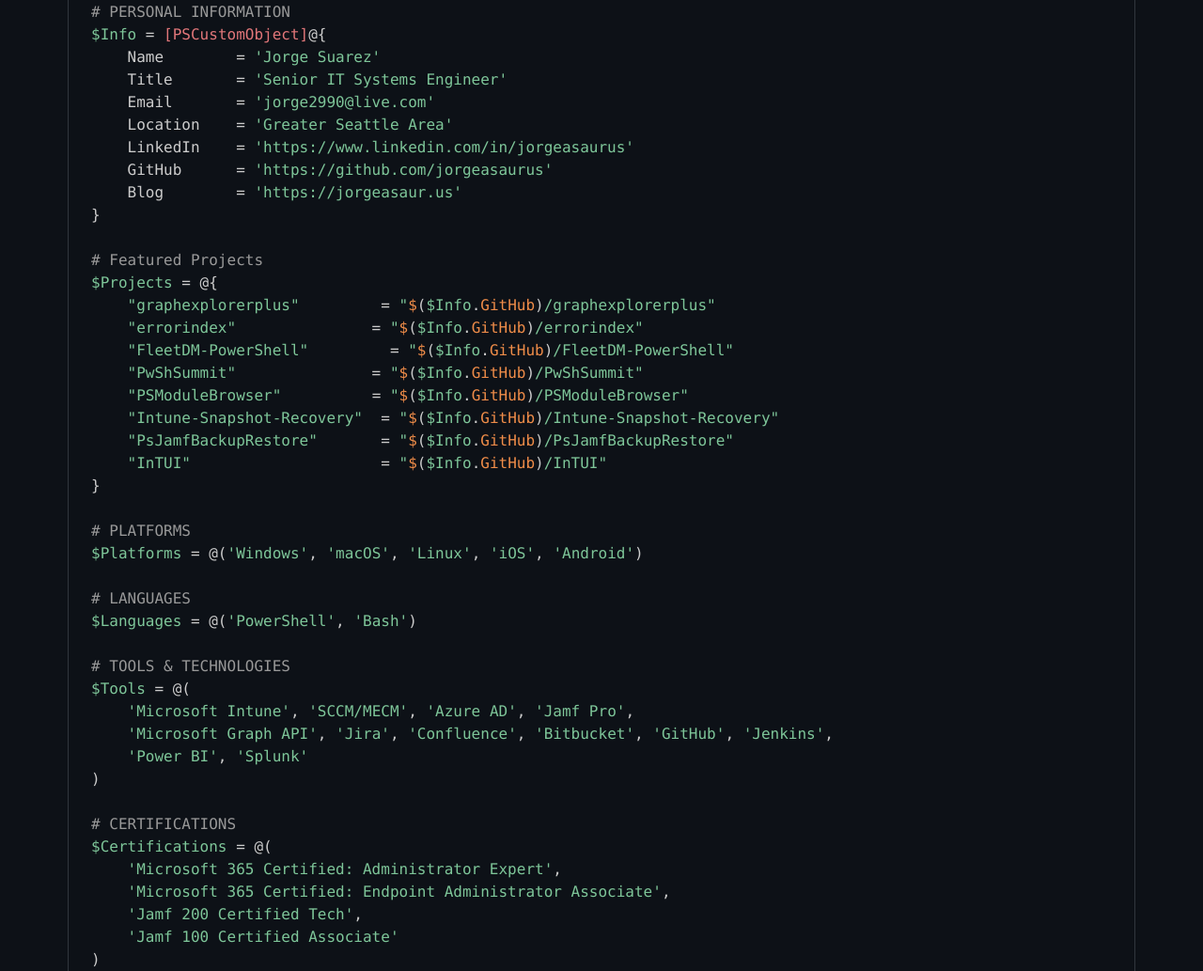
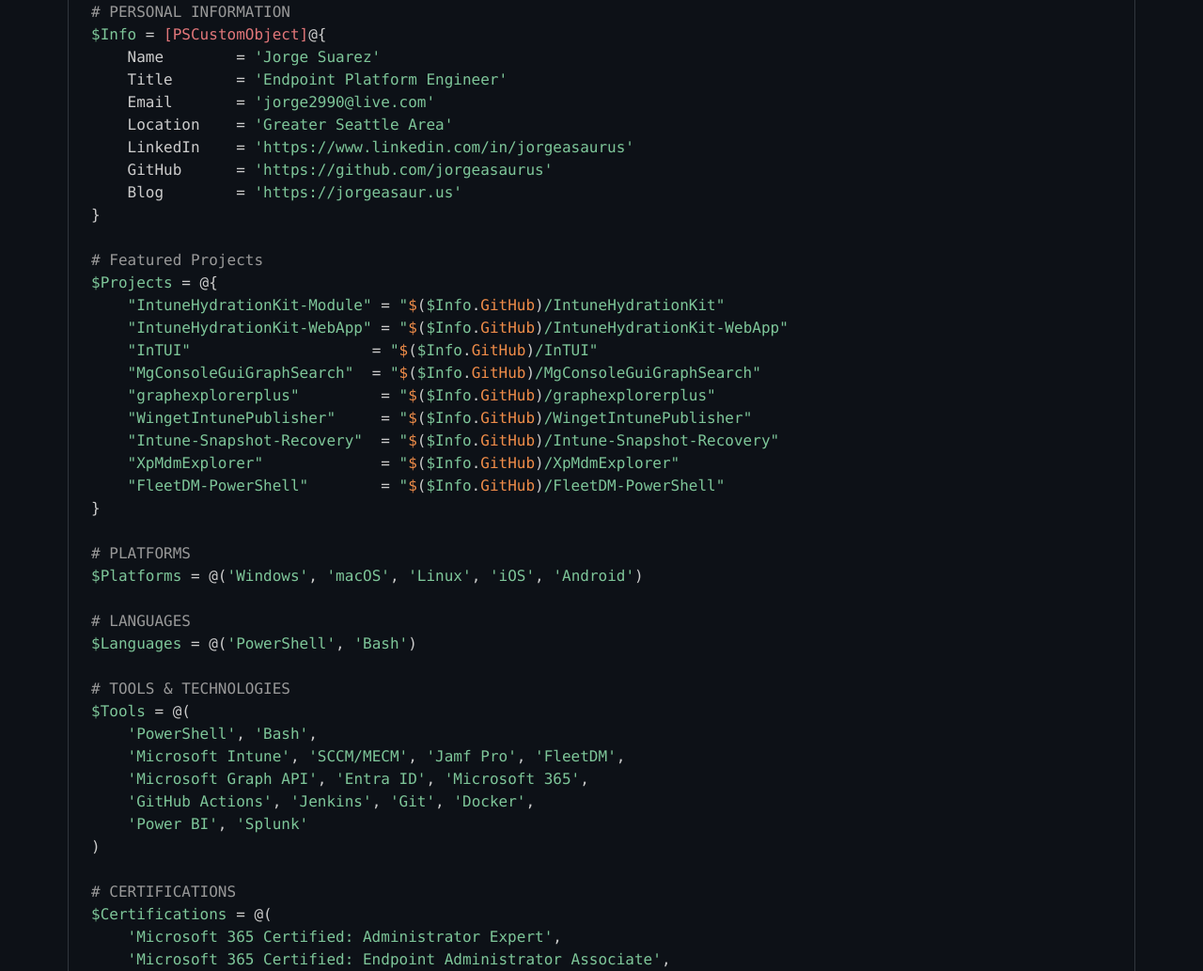
Before and after one commit to jorgeasaurus/jorgeasaurus, a plain HTML site: page index.html in a window 1280 px wide. Shown: the part 345-1378 px from the top of the page at 94% size. Drawn offline with nearby package versions, Linux system fonts and the light colour scheme.

Commit message:
Update GitHub profile README

```diff
--- a/index.html
+++ b/index.html
@@ -3,7 +3,8 @@
 <head>
     <meta charset="UTF-8">
     <meta name="viewport" content="width=device-width, initial-scale=1.0">
-    <title>Jorge Suarez - Senior IT Systems Engineer</title>
+    <title>Jorge Suarez - Endpoint Platform Engineer</title>
+    <link rel="icon" href="data:,">
     <link rel="stylesheet" href="https://cdnjs.cloudflare.com/ajax/libs/prism/1.29.0/themes/prism-tomorrow.min.css">
     <style>
         :root {
@@ -191,7 +192,7 @@
         }
 
         .highlights li:before {
-            content: "▸";
+            content: ">";
             position: absolute;
             left: 0;
             color: var(--accent-color);
@@ -223,14 +224,14 @@
             </div>
             <pre><code class="language-powershell" id="powershell-code">&lt;#
 .SYNOPSIS
-Senior IT Systems Engineer | Endpoint Platform Engineering | Automation Architecture
-Enterprise-scale endpoint management through intelligent automation and strategic innovation.
+Endpoint Platform Engineer | Microsoft MVP | Automation Architecture
+Practical automation for Intune, Microsoft Graph, Jamf, and fleet operations.
 #&gt;
 
 # PERSONAL INFORMATION
 $Info = [PSCustomObject]@{
     Name        = 'Jorge Suarez'
-    Title       = 'Senior IT Systems Engineer'
+    Title       = 'Endpoint Platform Engineer'
     Email       = 'jorge2990@live.com'
     Location    = 'Greater Seattle Area'
     LinkedIn    = 'https://www.linkedin.com/in/jorgeasaurus'
@@ -240,14 +241,15 @@
 
 # Featured Projects
 $Projects = @{
+    "IntuneHydrationKit-Module" = "$($Info.GitHub)/IntuneHydrationKit"
+    "IntuneHydrationKit-WebApp" = "$($Info.GitHub)/IntuneHydrationKit-WebApp"
+    "InTUI"                    = "$($Info.GitHub)/InTUI"
+    "MgConsoleGuiGraphSearch"  = "$($Info.GitHub)/MgConsoleGuiGraphSearch"
     "graphexplorerplus"         = "$($Info.GitHub)/graphexplorerplus"
-    "errorindex"               = "$($Info.GitHub)/errorindex"
-    "FleetDM-PowerShell"         = "$($Info.GitHub)/FleetDM-PowerShell"
-    "PwShSummit"               = "$($Info.GitHub)/PwShSummit"
-    "PSModuleBrowser"          = "$($Info.GitHub)/PSModuleBrowser"
+    "WingetIntunePublisher"     = "$($Info.GitHub)/WingetIntunePublisher"
     "Intune-Snapshot-Recovery"  = "$($Info.GitHub)/Intune-Snapshot-Recovery"
-    "PsJamfBackupRestore"       = "$($Info.GitHub)/PsJamfBackupRestore"
-    "InTUI"                     = "$($Info.GitHub)/InTUI"
+    "XpMdmExplorer"             = "$($Info.GitHub)/XpMdmExplorer"
+    "FleetDM-PowerShell"        = "$($Info.GitHub)/FleetDM-PowerShell"
 }
 
 # PLATFORMS
@@ -258,8 +260,10 @@
 
 # TOOLS &amp; TECHNOLOGIES
 $Tools = @(
-    'Microsoft Intune', 'SCCM/MECM', 'Azure AD', 'Jamf Pro',
-    'Microsoft Graph API', 'Jira', 'Confluence', 'Bitbucket', 'GitHub', 'Jenkins',
+    'PowerShell', 'Bash',
+    'Microsoft Intune', 'SCCM/MECM', 'Jamf Pro', 'FleetDM',
+    'Microsoft Graph API', 'Entra ID', 'Microsoft 365',
+    'GitHub Actions', 'Jenkins', 'Git', 'Docker',
     'Power BI', 'Splunk'
 )
 
@@ -267,8 +271,7 @@
 $Certifications = @(
     'Microsoft 365 Certified: Administrator Expert',
     'Microsoft 365 Certified: Endpoint Administrator Associate',
-    'Jamf 200 Certified Tech',
-    'Jamf 100 Certified Associate'
+    'Jamf 200 Certified Tech'
 )
 
 # LANGUAGES SPOKEN
@@ -370,7 +373,7 @@
                     </div>
                     <div class="info-item">
                         <span class="info-label">Title:</span>
-                        <span class="info-value">Senior IT Systems Engineer</span>
+                        <span class="info-value">Endpoint Platform Engineer</span>
                     </div>
                     <div class="info-item">
                         <span class="info-label">Email:</span>
@@ -399,40 +402,31 @@
                 <h2>Featured Projects</h2>
                 <div>
                     <div class="info-item">
-                        <span class="info-value">🧭 <a href="https://github.com/jorgeasaurus/graphexplorerplus" target="_blank">graphexplorerplus</a> - Power-user alternative to Microsoft Graph Explorer with curated samples, permission insights, and code generation</span>
+                        <span class="info-value"><a href="https://github.com/jorgeasaurus/IntuneHydrationKit" target="_blank">Intune Hydration Kit Module</a> - PowerShell module that hydrates fresh Intune tenants with repeatable baseline configuration</span>
                     </div>
                     <div class="info-item">
-                        <span class="info-value">🧾 <a href="https://github.com/jorgeasaurus/errorindex" target="_blank">errorindex</a> - Searchable reference for Microsoft error codes across Entra ID, Graph, Intune, SCCM, Exchange, and Windows</span>
+                        <span class="info-value"><a href="https://github.com/jorgeasaurus/IntuneHydrationKit-WebApp" target="_blank">Intune Hydration Kit Webapp</a> - Web-based version of the Intune Hydration Kit experience</span>
                     </div>
                     <div class="info-item">
-                        <span class="info-value">🚀 <a href="https://github.com/jorgeasaurus/FleetDM-PowerShell" target="_blank">FleetDM-PowerShell</a> - Native PowerShell interface for managing FleetDM Free Tier hosts, queries, policies, and software inventory</span>
+                        <span class="info-value"><a href="https://github.com/jorgeasaurus/InTUI" target="_blank">InTUI</a> - Terminal UI for managing Microsoft Intune resources through Microsoft Graph</span>
                     </div>
                     <div class="info-item">
-                        <span class="info-value">🎤 <a href="https://github.com/jorgeasaurus/PwShSummit" target="_blank">PwShSummit</a> - Community PowerShell summit resource hub and event content</span>
+                        <span class="info-value"><a href="https://github.com/jorgeasaurus/MgConsoleGuiGraphSearch" target="_blank">MgConsoleGuiGraphSearch</a> - Interactive console search for Microsoft 365, Entra ID, and Graph objects</span>
                     </div>
                     <div class="info-item">
-                        <span class="info-value">🧩 <a href="https://github.com/jorgeasaurus/PSModuleBrowser" target="_blank">PSModuleBrowser</a> - Browse and discover PowerShell modules with a streamlined interface</span>
+                        <span class="info-value"><a href="https://github.com/jorgeasaurus/graphexplorerplus" target="_blank">graphexplorerplus</a> - Power-user alternative to Microsoft Graph Explorer for API discovery</span>
                     </div>
                     <div class="info-item">
-                        <span class="info-value">📸 <a href="https://github.com/jorgeasaurus/Intune-Snapshot-Recovery" target="_blank">Intune-Snapshot-Recovery</a> - Automated backup/restore for Microsoft Intune</span>
+                        <span class="info-value"><a href="https://github.com/jorgeasaurus/WingetIntunePublisher" target="_blank">WingetIntunePublisher</a> - Automates WinGet app packaging and deployment to Intune</span>
                     </div>
                     <div class="info-item">
-                        <span class="info-value">🍎 <a href="https://github.com/jorgeasaurus/PsJamfBackupRestore" target="_blank">PsJamfBackupRestore</a> - PowerShell solution for Jamf Pro backup and restore</span>
+                        <span class="info-value"><a href="https://github.com/jorgeasaurus/Intune-Snapshot-Recovery" target="_blank">Intune-Snapshot-Recovery</a> - Backup and restore pipeline for Intune tenant configuration</span>
                     </div>
                     <div class="info-item">
-                        <span class="info-value">🤖 <a href="https://github.com/jorgeasaurus/agent-skills" target="_blank">agent-skills</a> - Reusable Copilot agent skills for PowerShell development workflows</span>
+                        <span class="info-value"><a href="https://github.com/jorgeasaurus/XpMdmExplorer" target="_blank">XpMdmExplorer</a> - Cross-platform TUI for exploring Intune and Jamf Pro objects</span>
                     </div>
                     <div class="info-item">
-                        <span class="info-value">🏪 <a href="https://github.com/jorgeasaurus/WinStoreRip" target="_blank">WinStoreRip</a> - Query and download Windows Store app packages from the command line</span>
-                    </div>
-                    <div class="info-item">
-                        <span class="info-value">📦 <a href="https://github.com/jorgeasaurus/WingetIntunePublisher" target="_blank">WingetIntunePublisher</a> - Enterprise-grade PowerShell module for automating WinGet app packaging to Intune</span>
-                    </div>
-                    <div class="info-item">
-                        <span class="info-value">📰 <a href="https://github.com/jorgeasaurus/IntuneDocsAutomation" target="_blank">IntuneDocsAutomation</a> - Editorial-style dashboard that auto-tracks the latest Microsoft Intune documentation updates</span>
-                    </div>
-                    <div class="info-item">
-                        <span class="info-value">🖥️ <a href="https://github.com/jorgeasaurus/InTUI" target="_blank">InTUI</a> - PowerShell terminal UI for managing Microsoft Intune resources via Microsoft Graph API with a full ANSI TUI engine</span>
+                        <span class="info-value"><a href="https://github.com/jorgeasaurus/FleetDM-PowerShell" target="_blank">FleetDM-PowerShell</a> - Native PowerShell interface for FleetDM inventory, policy, and host automation</span>
                     </div>
                 </div>
             </div>
@@ -457,18 +451,19 @@
                     </div>
                 </div>
                 <div style="margin-top: 1rem;">
-                    <h3 style="color: #8b949e; margin-bottom: 0.5rem;">Tools & Technologies</h3>
+                    <h3 style="color: #8b949e; margin-bottom: 0.5rem;">Tools &amp; Technologies</h3>
                     <div>
                         <span class="badge">Microsoft Intune</span>
                         <span class="badge">SCCM/MECM</span>
-                        <span class="badge">Azure AD</span>
+                        <span class="badge">Entra ID</span>
                         <span class="badge">Jamf Pro</span>
+                        <span class="badge">FleetDM</span>
                         <span class="badge">Microsoft Graph API</span>
-                        <span class="badge">Jira</span>
-                        <span class="badge">Confluence</span>
-                        <span class="badge">Bitbucket</span>
-                        <span class="badge">GitHub</span>
+                        <span class="badge">Microsoft 365</span>
+                        <span class="badge">GitHub Actions</span>
                         <span class="badge">Jenkins</span>
+                        <span class="badge">Git</span>
+                        <span class="badge">Docker</span>
                         <span class="badge">Power BI</span>
                         <span class="badge">Splunk</span>
                     </div>
@@ -481,7 +476,6 @@
                     <span class="badge">Microsoft 365 Certified: Administrator Expert</span>
                     <span class="badge">Microsoft 365 Certified: Endpoint Administrator Associate</span>
                     <span class="badge">Jamf 200 Certified Tech</span>
-                    <span class="badge">Jamf 100 Certified Associate</span>
                 </div>
             </div>
 
@@ -544,7 +538,7 @@
                         <div class="experience-period">Mar 2019 - Apr 2020</div>
                     </div>
                     <ul class="highlights">
-                        <li>Led endpoint M&A rollout across US and Europe (3000+ devices)</li>
+                        <li>Led endpoint M&amp;A rollout across US and Europe (3000+ devices)</li>
                         <li>Reduced provisioning time by 80% with PowerShell and SCCM</li>
                         <li>Built auditing GUI that cut audit time by 90%</li>
                     </ul>
@@ -561,7 +555,7 @@
                     <ul class="highlights">
                         <li>Provisioned Docker EE infra with VSTS CI/CD</li>
                         <li>Integrated AWS/Azure hybrid deployments</li>
-                        <li>Built monitoring stack using Prometheus & Grafana</li>
+                        <li>Built monitoring stack using Prometheus &amp; Grafana</li>
                     </ul>
                 </div>
 
```
Also changed, not shown: 2 other files.
